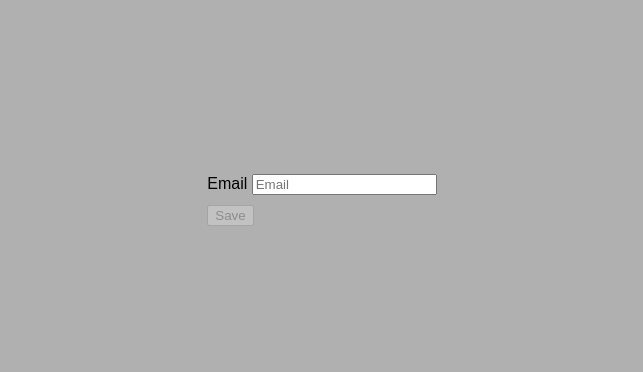
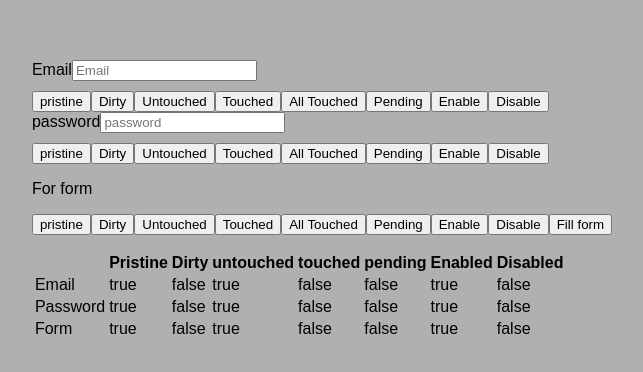
Before and after one commit to kyroluskamal/library-ar, an Angular app: page / in a window 1280 px wide. Shown: the part 208-580 px from the top of the page, without its empty margins (326-969 px from the left). Built offline with nearby package versions, Linux system fonts and the light colour scheme.

Commit message:
Video [40] form states

```diff
--- a/src/app/app.component.html
+++ b/src/app/app.component.html
@@ -1,18 +1,233 @@
 <div class="container">
-  <form [formGroup]="form" (ngSubmit)="submit()">
-    <div class="input-group" style="margin-bottom: 10px">
-      <label for="address">Email </label>
-      <input formControlName="email" placeholder="Email" />
-      @if(form.controls.email.pending){
-      <small>Validating... </small>
-      }
-      @if(form.controls.email.errors?.notAvailable){
-      <small>Email not available </small>
-      }
-
+    <form
+        [formGroup]="form"
+        (ngSubmit)="submit()"
+    >
+        <div
+            class="input-group"
+            style="margin-bottom: 10px"
+        >
+            <label for="email">Email</label>
+            <input
+                formControlName="email"
+                placeholder="Email"
+                (input)="onInput()"
+            >
+        </div>
+        <div class="btn-group">
+            <button
+                type="button"
+                (click)="form.controls.email.markAsPristine()"
+            >
+                pristine
+            </button>
+            <button
+                type="button"
+                (click)="form.controls.email.markAsDirty()"
+            >
+                Dirty
+            </button>
+            <button
+                type="button"
+                (click)="form.controls.email.markAsUntouched()"
+            >
+                Untouched
+            </button>
+            <button
+                type="button"
+                (click)="form.controls.email.markAsTouched()"
+            >
+                Touched
+            </button>
+            <button
+                type="button"
+                (click)="form.controls.email.markAllAsTouched()"
+            >
+                All Touched
+            </button>
+            <button
+                type="button"
+                (click)="form.controls.email.markAsPending()"
+            >
+                Pending
+            </button>
+            <button
+                type="button"
+                (click)="form.controls.email.enable()"
+            >
+                Enable
+            </button>
+            <button
+                type="button"
+                (click)="form.controls.email.disable()"
+            >
+                Disable
+            </button>
+        </div>
+        <div
+            class="input-group"
+            style="margin-bottom: 10px"
+        >
+            <label for="password">password</label>
+            <input
+                formControlName="password"
+                placeholder="password"
+            >
+        </div>
+        <div class="btn-group">
+            <button
+                type="button"
+                (click)="form.controls.password.markAsPristine()"
+            >
+                pristine
+            </button>
+            <button
+                type="button"
+                (click)="form.controls.password.markAsDirty()"
+            >
+                Dirty
+            </button>
+            <button
+                type="button"
+                (click)="form.controls.password.markAsUntouched()"
+            >
+                Untouched
+            </button>
+            <button
+                type="button"
+                (click)="form.controls.password.markAsTouched()"
+            >
+                Touched
+            </button>
+            <button
+                type="button"
+                (click)="form.controls.password.markAllAsTouched()"
+            >
+                All Touched
+            </button>
+            <button
+                type="button"
+                (click)="form.controls.password.markAsPending()"
+            >
+                Pending
+            </button>
+            <button
+                type="button"
+                (click)="form.controls.password.enable()"
+            >
+                Enable
+            </button>
+            <button
+                type="button"
+                (click)="form.controls.password.disable()"
+            >
+                Disable
+            </button>
+        </div>
+    </form>
+    <p>For form</p>
+    <div class="btn-group">
+        <button
+            type="button"
+            (click)="form.markAsPristine()"
+        >
+            pristine
+        </button>
+        <button
+            type="button"
+            (click)="form.markAsDirty()"
+        >
+            Dirty
+        </button>
+        <button
+            type="button"
+            (click)="form.markAsUntouched()"
+        >
+            Untouched
+        </button>
+        <button
+            type="button"
+            (click)="form.markAsTouched()"
+        >
+            Touched
+        </button>
+        <button
+            type="button"
+            (click)="form.markAllAsTouched()"
+        >
+            All Touched
+        </button>
+        <button
+            type="button"
+            (click)="form.markAsPending()"
+        >
+            Pending
+        </button>
+        <button
+            type="button"
+            (click)="form.enable()"
+        >
+            Enable
+        </button>
+        <button
+            type="button"
+            (click)="form.disable()"
+        >
+            Disable
+        </button>
+        <button (click)="patchVallue()">Fill form</button>
     </div>
-
-
-    <button type="submit" [disabled]="form.invalid || form.pending">Save</button>
-  </form>
+    <p>
+        <!-- <span style="font-weight: bold;">Form Value:</span>
+        {{this.form.value | json}}
+        <br>
+        <span style="font-weight: bold;">Form raw value:</span>
+        {{this.form.getRawValue() | json}} -->
+    </p>
+    <table>
+        <thead>
+            <tr>
+                <th></th>
+                <th>Pristine</th>
+                <th>Dirty</th>
+                <th>untouched</th>
+                <th>touched</th>
+                <th>pending</th>
+                <th>Enabled</th>
+                <th>Disabled</th>
+            </tr>
+        </thead>
+        <tbody>
+            <tr>
+                <td class="row-title">Email</td>
+                <td [class.true]="form.controls.email.pristine">{{ form.controls.email.pristine }}</td>
+                <td [class.true]="form.controls.email.dirty">{{ form.controls.email.dirty }}</td>
+                <td [class.true]="form.controls.email.untouched">{{ form.controls.email.untouched }}</td>
+                <td [class.true]="form.controls.email.touched">{{ form.controls.email.touched }}</td>
+                <td [class.true]="form.controls.email.pending">{{ form.controls.email.pending }}</td>
+                <td [class.true]="form.controls.email.enabled">{{ form.controls.email.enabled }}</td>
+                <td [class.true]="form.controls.email.disabled">{{ form.controls.email.disabled }}</td>
+            </tr>
+            <tr>
+                <td class="row-title">Password</td>
+                <td [class.true]="form.controls.password.pristine">{{ form.controls.password.pristine }}</td>
+                <td [class.true]="form.controls.password.dirty">{{ form.controls.password.dirty }}</td>
+                <td [class.true]="form.controls.password.untouched">{{ form.controls.password.untouched }}</td>
+                <td [class.true]="form.controls.password.touched">{{ form.controls.password.touched }}</td>
+                <td [class.true]="form.controls.password.pending">{{ form.controls.password.pending }}</td>
+                <td [class.true]="form.controls.password.enabled">{{ form.controls.password.enabled }}</td>
+                <td [class.true]="form.controls.password.disabled">{{ form.controls.password.disabled }}</td>
+            </tr>
+            <tr>
+                <td class="row-title">Form</td>
+                <td [class.true]="form.pristine">{{ form.pristine }}</td>
+                <td [class.true]="form.dirty">{{ form.dirty }}</td>
+                <td [class.true]="form.untouched">{{ form.untouched }}</td>
+                <td [class.true]="form.touched">{{ form.touched }}</td>
+                <td [class.true]="form.pending">{{ form.pending }}</td>
+                <td [class.true]="form.enabled">{{ form.enabled }}</td>
+                <td [class.true]="form.disabled">{{ form.disabled }}</td>
+            </tr>
+        </tbody>
+    </table>
 </div>
--- a/src/app/app.component.scss
+++ b/src/app/app.component.scss
@@ -7,7 +7,12 @@
   width: 100%;
   max-width: 800px;
 }
-
+.btn-group {
+  display: flex;
+  gap: 10px;
+  margin-bottom: 20px;
+  flex-wrap: wrap;
+}
 /* Title Styling */
 h1 {
   font-size: 24px;
@@ -58,11 +63,12 @@ input:focus {
   box-shadow: 0 0 5px rgba(0, 123, 255, 0.25);
   outline: none;
 }
-
+input:disabled {
+  background-color: #e5e5e5;
+}
 /* Button Styling */
 button {
   display: block;
-  width: 100%;
   background-color: #007bff;
   color: #fff;
   padding: 12px;
@@ -70,10 +76,20 @@ button {
   border-radius: 5px;
   font-size: 16px;
   cursor: pointer;
-  margin-top: 20px;
+  margin-top: 5px;
   transition: background-color 0.3s ease;
 }
-
+td {
+  color: red;
+}
+td.true {
+  color: green;
+  font-weight: bold;
+}
+.row-title {
+  color: black !important;
+  font-weight: bold;
+}
 button:hover {
   background-color: #0056b3;
 }
@@ -82,7 +98,9 @@ button:disabled {
   background-color: #ccc;
   cursor: not-allowed;
 }
-
+button[type="submit"] {
+  width: 100%;
+}
 /* Responsive Adjustments */
 @media (max-width: 768px) {
   .row {
--- a/src/app/app.component.ts
+++ b/src/app/app.component.ts
@@ -1,7 +1,21 @@
 import { Component, inject } from '@angular/core';
-import { FormBuilder, Validators } from '@angular/forms';
-import { CustomValidators } from '../CustomValidation/customvalidtors';
+import { FormBuilder } from '@angular/forms';
 
+/************************************
+ * User interaction states
+ *************************************/
+// pristine
+// dirty
+// touched
+// untouched
+// disabled
+// enabled
+/************************************
+ * Validation states
+ *************************************/
+// pending
+// valid
+// invalid
 @Component({
   selector: 'app-root',
   templateUrl: './app.component.html',
@@ -13,14 +27,8 @@ export class AppComponent {
   title = 'Coding Bible library';
   fb = inject(FormBuilder);
   form = this.fb.group({
-    email: [
-      '',
-      {
-        validators: [Validators.required],
-        asyncValidators: [CustomValidators.AsyncEmailAvaliabilityValidator2],
-        updateOn: 'blur',
-      },
-    ],
+    email: [''],
+    password: [''],
   });
   ngOnInit() {
     this.form.controls.email.statusChanges.subscribe((status) => {
@@ -31,4 +39,15 @@ export class AppComponent {
     if (this.form.invalid) return;
     console.log(this.form.value);
   }
+
+  patchVallue() {
+    this.form.patchValue({
+      email: 'email@gmail.com',
+      password: 'password',
+    });
+  }
+
+  onInput() {
+    this.form.controls.password.setValue(this.form.controls.email.value + 'a');
+  }
 }
```
